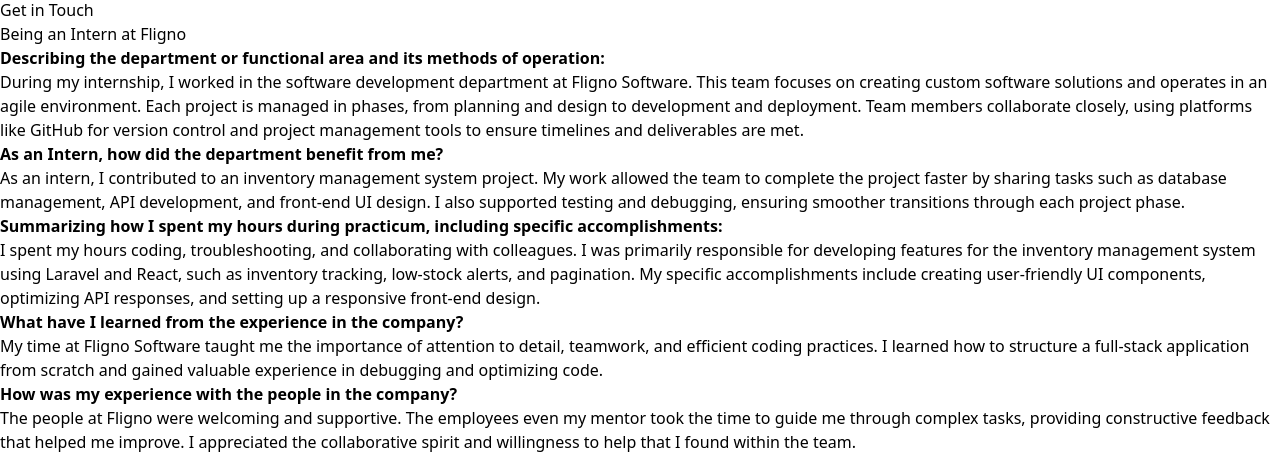
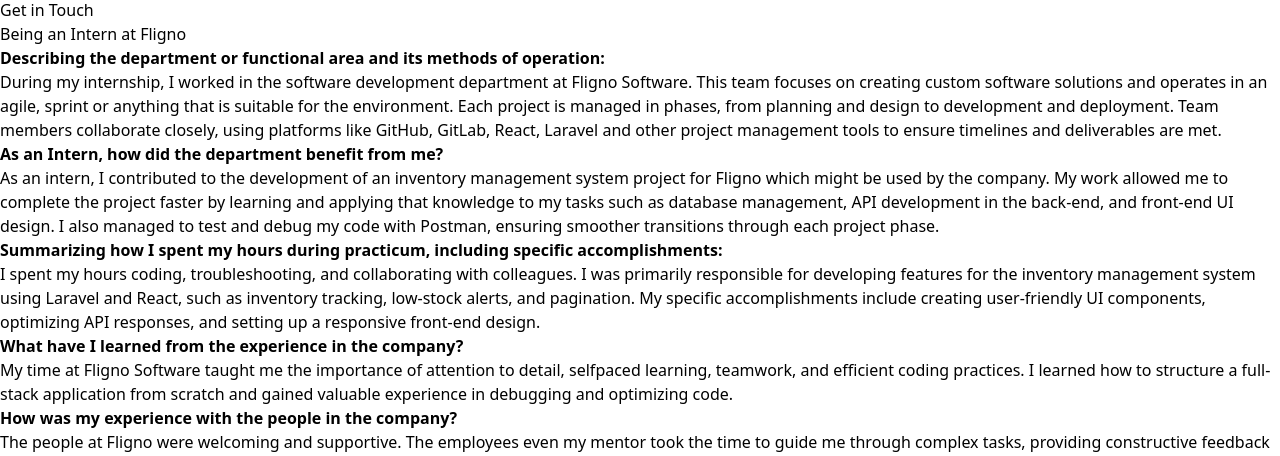
Before and after one commit to christianGil1/Journal, a React (Vite) app: page /Journal/reflection in a window 1280 px wide. Shown: the part 423-879 px from the top of the page. Built offline with nearby package versions, Linux system fonts and the light colour scheme.

Commit message:
update on the reflection answers

```diff
--- a/src/components/Reflection.jsx
+++ b/src/components/Reflection.jsx
@@ -74,12 +74,12 @@
                     <div className="ml-6 text-gray-600 space-y-4">
                         <p><strong>Describing the department or functional area and its methods of operation:</strong></p>
                         <p>
-                            During my internship, I worked in the software development department at Fligno Software. This team focuses on creating custom software solutions and operates in an agile environment. Each project is managed in phases, from planning and design to development and deployment. Team members collaborate closely, using platforms like GitHub for version control and project management tools to ensure timelines and deliverables are met.
+                            During my internship, I worked in the software development department at Fligno Software. This team focuses on creating custom software solutions and operates in an agile, sprint or anything that is suitable for the environment. Each project is managed in phases, from planning and design to development and deployment. Team members collaborate closely, using platforms like GitHub, GitLab, React, Laravel and other project management tools to ensure timelines and deliverables are met.
                         </p>
 
                         <p><strong>As an Intern, how did the department benefit from me?</strong></p>
                         <p>
-                            As an intern, I contributed to an inventory management system project. My work allowed the team to complete the project faster by sharing tasks such as database management, API development, and front-end UI design. I also supported testing and debugging, ensuring smoother transitions through each project phase.
+                            As an intern, I contributed to the development of an inventory management system project for Fligno which might be used by the company. My work allowed me to complete the project faster by learning and applying that knowledge to my tasks such as database management, API development in the back-end, and front-end UI design. I also managed to test and debug my code with Postman, ensuring smoother transitions through each project phase.
                         </p>
 
                         <p><strong>Summarizing how I spent my hours during practicum, including specific accomplishments:</strong></p>
@@ -89,7 +89,7 @@
 
                         <p><strong>What have I learned from the experience in the company?</strong></p>
                         <p>
-                            My time at Fligno Software taught me the importance of attention to detail, teamwork, and efficient coding practices. I learned how to structure a full-stack application from scratch and gained valuable experience in debugging and optimizing code.
+                            My time at Fligno Software taught me the importance of attention to detail, selfpaced learning, teamwork, and efficient coding practices. I learned how to structure a full-stack application from scratch and gained valuable experience in debugging and optimizing code.
                         </p>
 
                         <p><strong>How was my experience with the people in the company?</strong></p>
```
